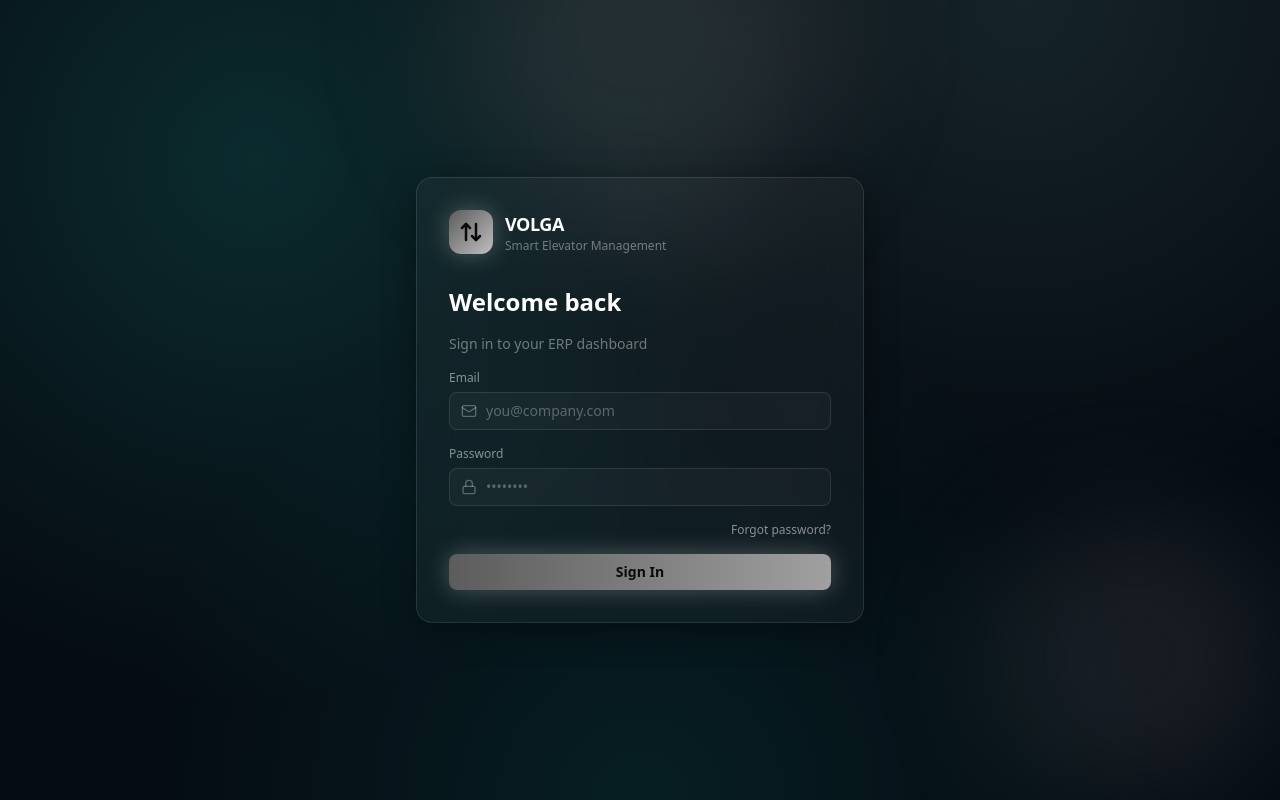
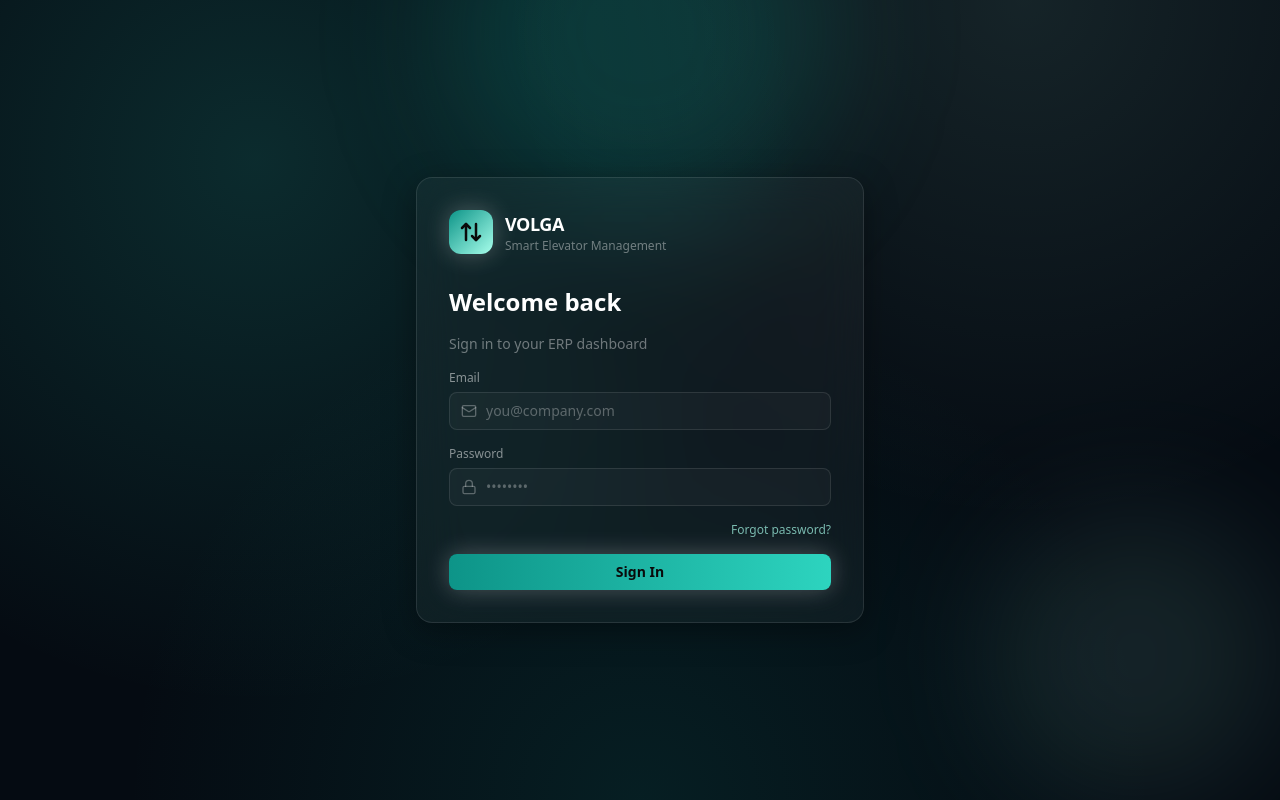
Before and after one commit to dhanush7776/volga-elevators-final, a Next.js app: page /login in a window 1280 px wide. Built offline with nearby package versions, Linux system fonts and the light colour scheme; no server answers.

Commit message:
Update tailwind.config.ts

```diff
--- a/tailwind.config.ts
+++ b/tailwind.config.ts
@@ -17,16 +17,16 @@ const config: Config = {
           700: '#2A2A2A',
         },
         mint: {
-          50: '#FAFAFA',
-          100: '#F0F0F0',
-          200: '#D9D9D9',
-          300: '#BFBFBF',
-          400: '#A0A0A0',
-          500: '#808080',
-          600: '#5C5C5C',
-          700: '#404040',
-          800: '#2A2A2A',
-          900: '#1A1A1A',
+          50: '#F0FDFA',
+          100: '#CCFBF1',
+          200: '#99F6E4',
+          300: '#A7FEEB',
+          400: '#2DD4BF',
+          500: '#14B8A6',
+          600: '#0D9488',
+          700: '#0F766E',
+          800: '#115E59',
+          900: '#134E4A',
         },
       },
       fontFamily: {
```
